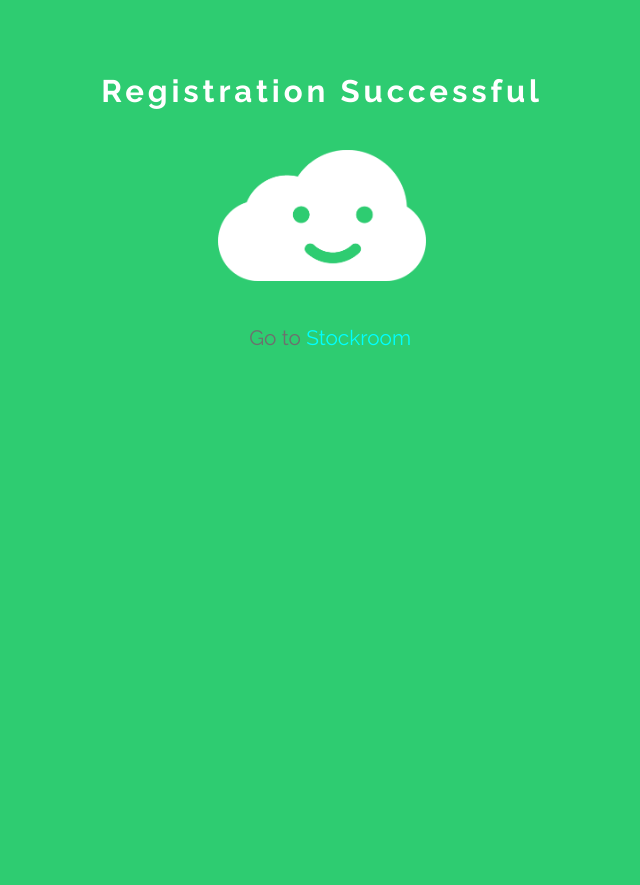
After one commit to yashrastogi16/houseofhackers, a Django app: template static/templates/success.html in a window 1280 px wide. The commit adds this page. Shown: the top 885 px of the page, without its empty margins (318-958 px from the left). Run offline with Django 3.2, Linux system fonts and the light colour scheme; the template is opened without the code that fills it, so the values that code supplies are empty; parts of the project's set-up code (start-up, migrations or seed data) failed here and were passed over.

Commit message:
second commit

```diff
--- a/static/static/assets/css/main.css
+++ b/static/static/assets/css/main.css
@@ -2469,6 +2469,8 @@
 
 			.feature .content h3 {
 				margin-bottom: 0.5em;
+				text-transform: uppercase;
+ 				font-size: 26px;
 			}
 
 			.feature .content :last-child {
@@ -2488,7 +2490,7 @@
 					top: 0;
 				}
 
-			.f<eature.left .content {
+			.feature.left .content {
 				padding-right: 0;
 			}
 
@@ -3120,7 +3122,15 @@
 
 	}
 
-	img#stck{
-		margin-top: 10%;
-	}
+	#st_logo.image.fit img {
+ display: block;
+ width: 40%;
+ margin: 0 auto;
+ margin-top: 20px;
 }
+	.success{
+		font-size: 200%
+		color: #FFF;
+		background: #2ecc71;
+	}
+}
--- /dev/null
+++ b/static/templates/success.html
@@ -0,0 +1,29 @@
+<!DOCTYPE html>
+<html lang="en" class="no-js">
+	<head>
+		<meta charset="UTF-8" />
+		<meta http-equiv="X-UA-Compatible" content="IE=edge">
+		<meta name="viewport" content="width=device-width, initial-scale=1">
+		<title> Registration Successful | HOH</title>
+		<link rel="stylesheet" type="text/css" href="/static/assets/css/normalize.css" />
+		<link rel="stylesheet" type="text/css" href="/static/assets/css/component.css" />
+		<link rel="stylesheet" type="text/css" href="/static/assets/css/cs-select.css" />
+		<link rel="stylesheet" type="text/css" href="/static/assets/css/cs-skin-boxes.css" />
+		<link rel="stylesheet" type="text/css" href="/static/assets/css/demo.css" />
+		<link rel="stylesheet" type="text/css" href="/static/assets/css/main.css" />
+	</head>
+	<body style="background-color:#2ecc71">
+
+			<div class="container" style="padding-top: 5%;">
+
+					<h1 style="font-size:180%; color:#fff;">Registration Successful</h1>
+				<div class="container 25%">
+					<ul>
+						<li class="image fit" ><img src="/static/images/success-tick.png"></li>
+						<li style="padding-left: 15%; padding-top: 20%; font-size: 120%	"><p>Go to <a href="http://stockroom.io">Stockroom</a></p></li>
+					</ul>
+					<div class="container 25%">
+				</div>
+			</div>
+		</body>
+</html>
```
Also changed, not shown: hoh/models.py (+26 -5 lines), hoh/views.py (+7 -40 lines), static/templates/register.html (+7 -7 lines), hoh/migrations/0001_initial.py, static/static/images/success-tick.png (added), 3 other files.
